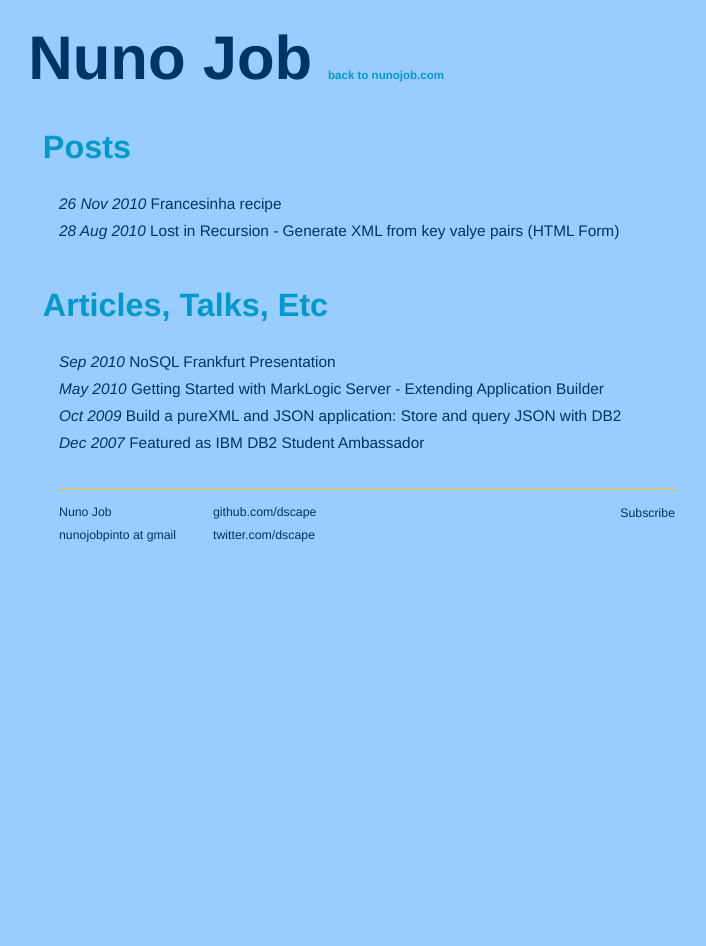
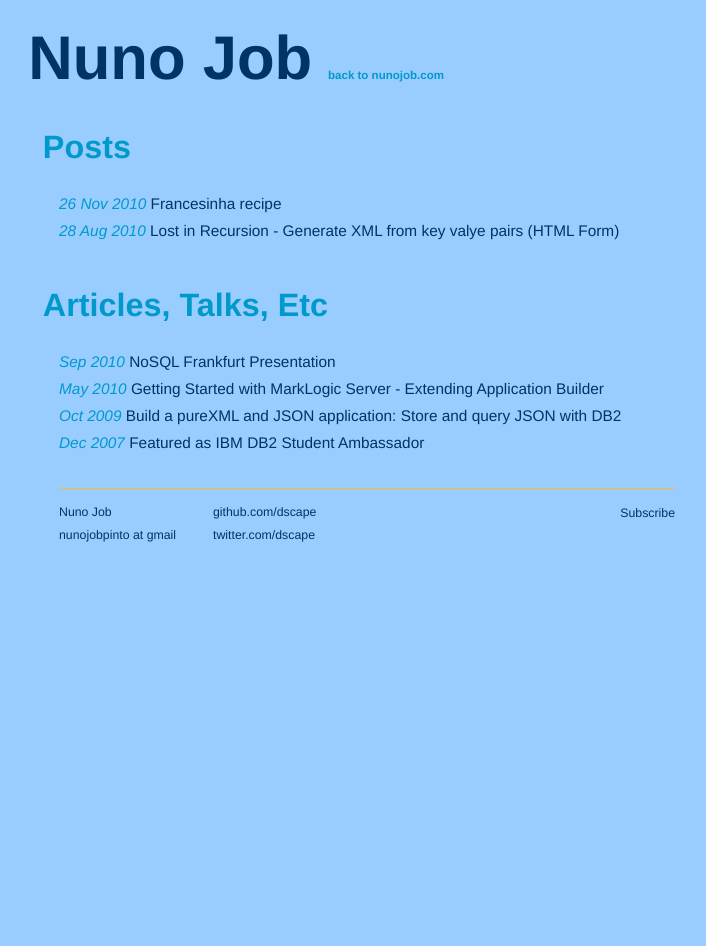
Before and after one commit to dscape/dscape.github.com, a Jekyll site: the page built from index.html, in a window 1280 px wide. Shown: the whole page, without its empty margins (273-979 px from the left). Built offline with Jekyll 4.4.1, drawn with Linux system fonts in a browser that asks for light colours; Markdown is read by kramdown in place of the engine named in the settings.

Commit message:
changed css

```diff
--- a/css/screen.css
+++ b/css/screen.css
@@ -17,7 +17,7 @@ blockquote { margin: 1em 3em; color: #999; border-left: 2px solid #999; padding-
 /* posts */
 ul.posts { list-style-type: none; margin-bottom: 2em; }
   ul.posts li { line-height: 1.75em; }
-  ul.posts span{ color: #036; font-family: "Helvetica Neue", Helvetica, Arial, sans-serif; font-size: 1em; font-style: italic; }
+  ul.posts span{ color: #09C; font-family: "Helvetica Neue", Helvetica, Arial, sans-serif; font-size: 1em; font-style: italic; }
 /* site */
 .site { font-size: 110%; text-align: left; width: 40em; margin: 3em auto 2em auto; line-height: 1.5em; }
   .title { color: #036; font-weight: bold; margin-bottom: 2em; }
```
